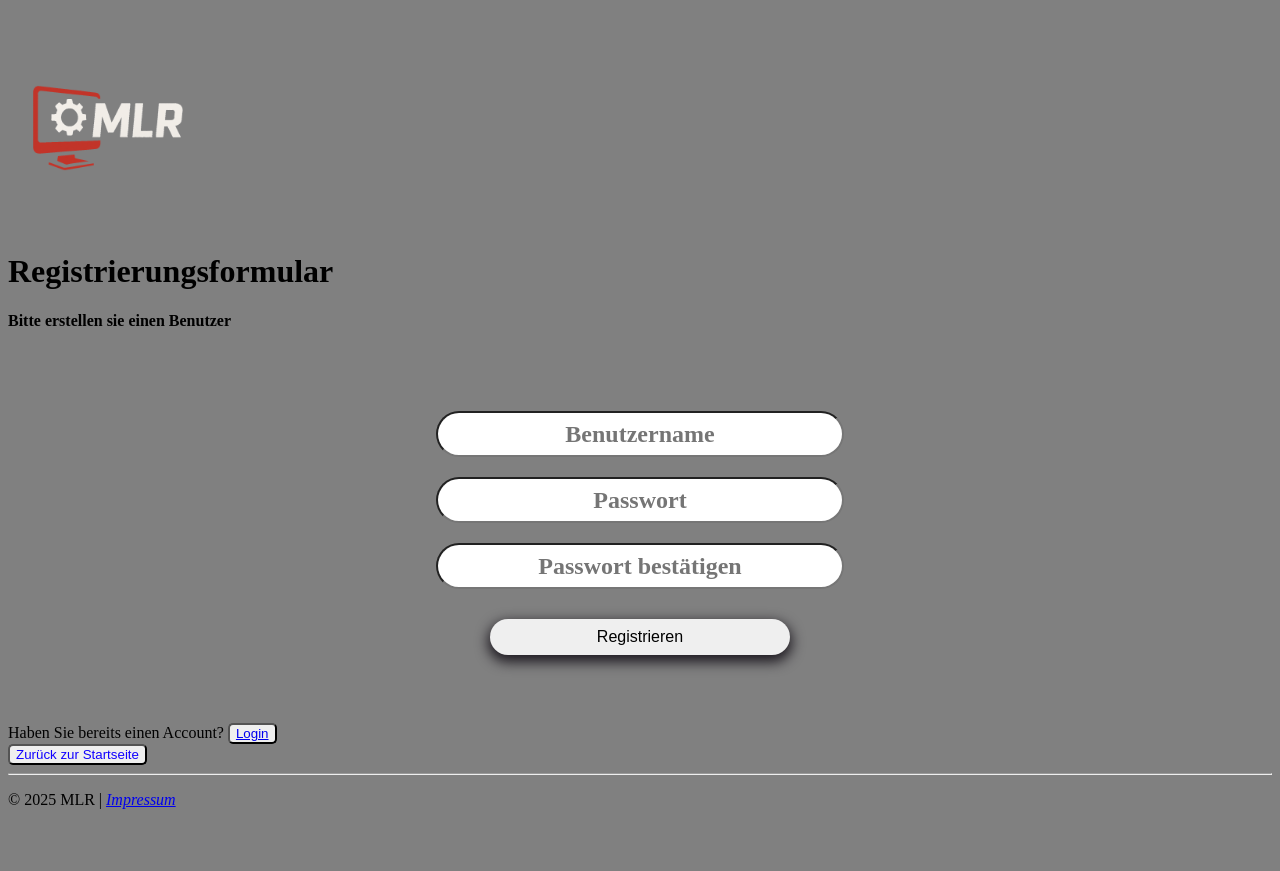
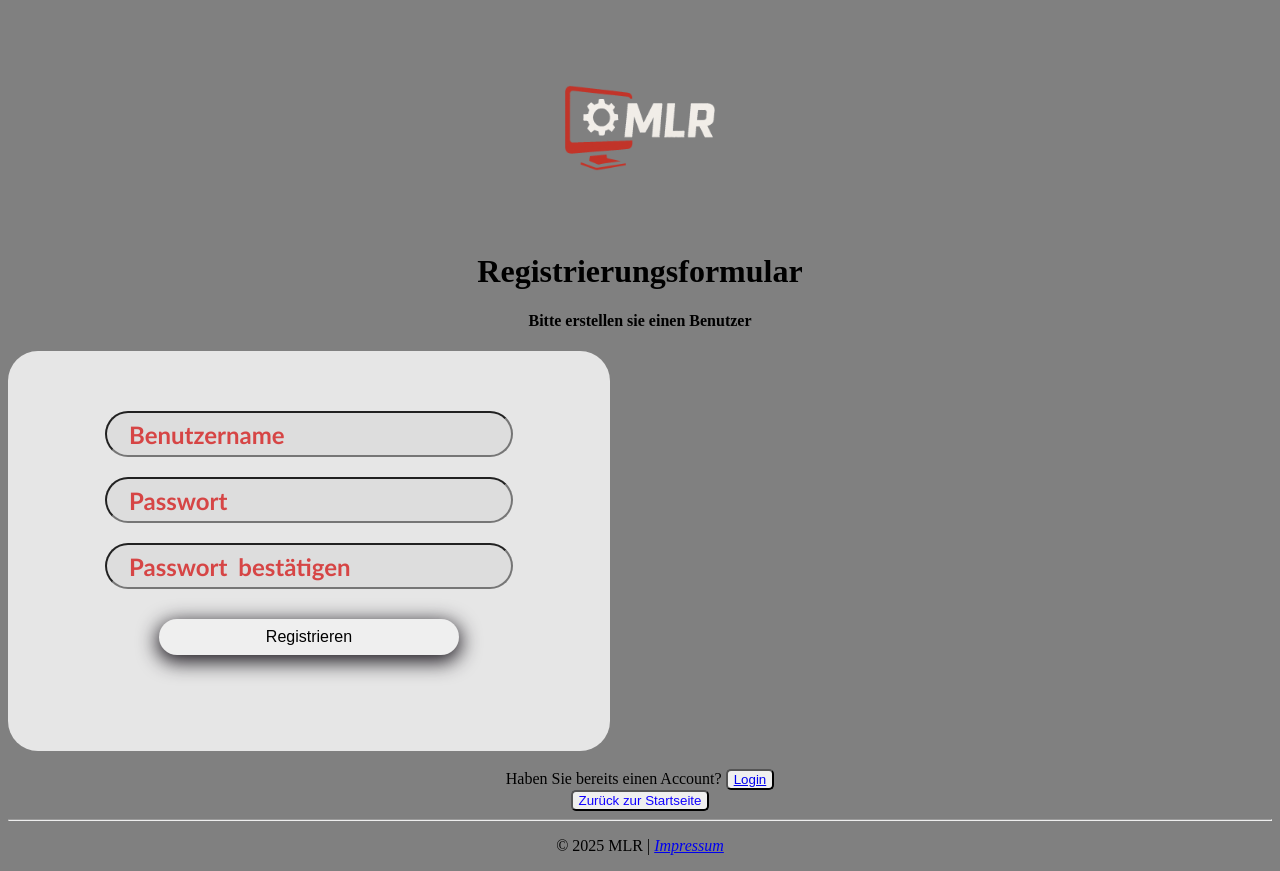
Before and after one commit to WebTechTHI/WebTech, a PHP site: page /pages/registration.html in a window 1280 px wide. Before the commit the page ends 809 px from the top, so only its background shows below. Run offline with PHP 8.4, Linux system fonts and the light colour scheme.

Commit message:
changes css

```diff
--- a/assets/CSS/mystyle.css
+++ b/assets/CSS/mystyle.css
@@ -4,25 +4,42 @@
     margin-top: 20px;
     border: 10px;
     border-radius: 18px;
-    box-shadow: 0px 5px 13px 2px rgb(29, 25, 32);
+    box-shadow: 0px 5px 20px 2px rgb(29, 25, 32);
     height: 36px;
     width: 300px;
 }
 
 .userInformationInput {
-    text-align: center;
+    text-align: left;
+    text-indent: 20px;
+    word-spacing: 5px;
     height: 40px;
     width: 400px;
     border-radius: 25px;
-    font-family: 'Cambria Math';
+    font-family: 'Gill Sans MT';
     font-weight: 800;
     font-size: 24px;
     font-style: normal;
     margin-top: 10px;
     margin-bottom: 10px;
+    background:rgb(221, 221, 221)
+}
+
+.userInformationInput::placeholder{
+    color:rgba(212, 0, 0, 0.685);
+}
+
+.userInformationInput:hover{
+    background: rgb(197, 197, 197);
+}
+
+.submitButton:hover{
+    background: rgb(163, 12, 12);
 }
 
 .userInfoForm {
+    width: 600px;
+    height: 300px;
     text-align: center;
     padding-left: 1px;
     padding-right: 1px;
@@ -30,11 +47,14 @@
     padding-bottom: 50px;
     border: 12px;
     border-radius: 30px;
+    background: rgb(230, 230, 230);
 }
 
-.bodyPages {
+.bodyPages{
+    background: gray;
+}
 
+.bodyLoginRegistration {
+    text-align: center;
     background-color: gray;
-
-
 }
--- a/pages/login.html
+++ b/pages/login.html
@@ -9,7 +9,7 @@
     <link rel="icon" href="../assets/images/logo/favicon.png" type="image/x-icon">
 </head>
 
-<body class="bodyPages">
+<body class="bodyLoginRegistration">
 
     <header>
         <a href="../index.html">
--- a/pages/registration.html
+++ b/pages/registration.html
@@ -9,7 +9,7 @@
     <link rel="icon" href="../assets/images/logo/favicon.png" type="image/x-icon">
 </head>
 
-<body class="bodyPages">
+<body class="bodyLoginRegistration">
 
     <header>
         <a href="../index.html">
```
